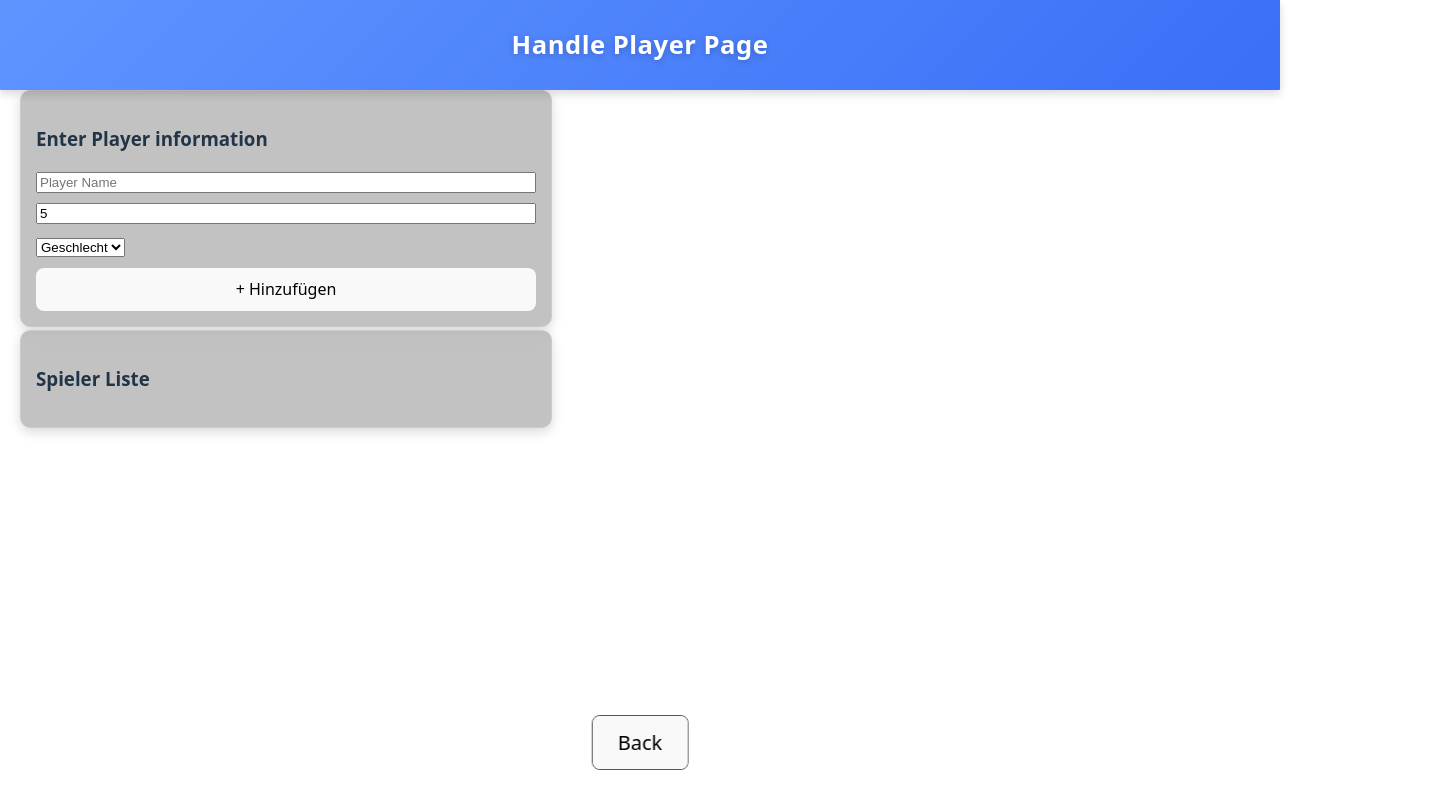
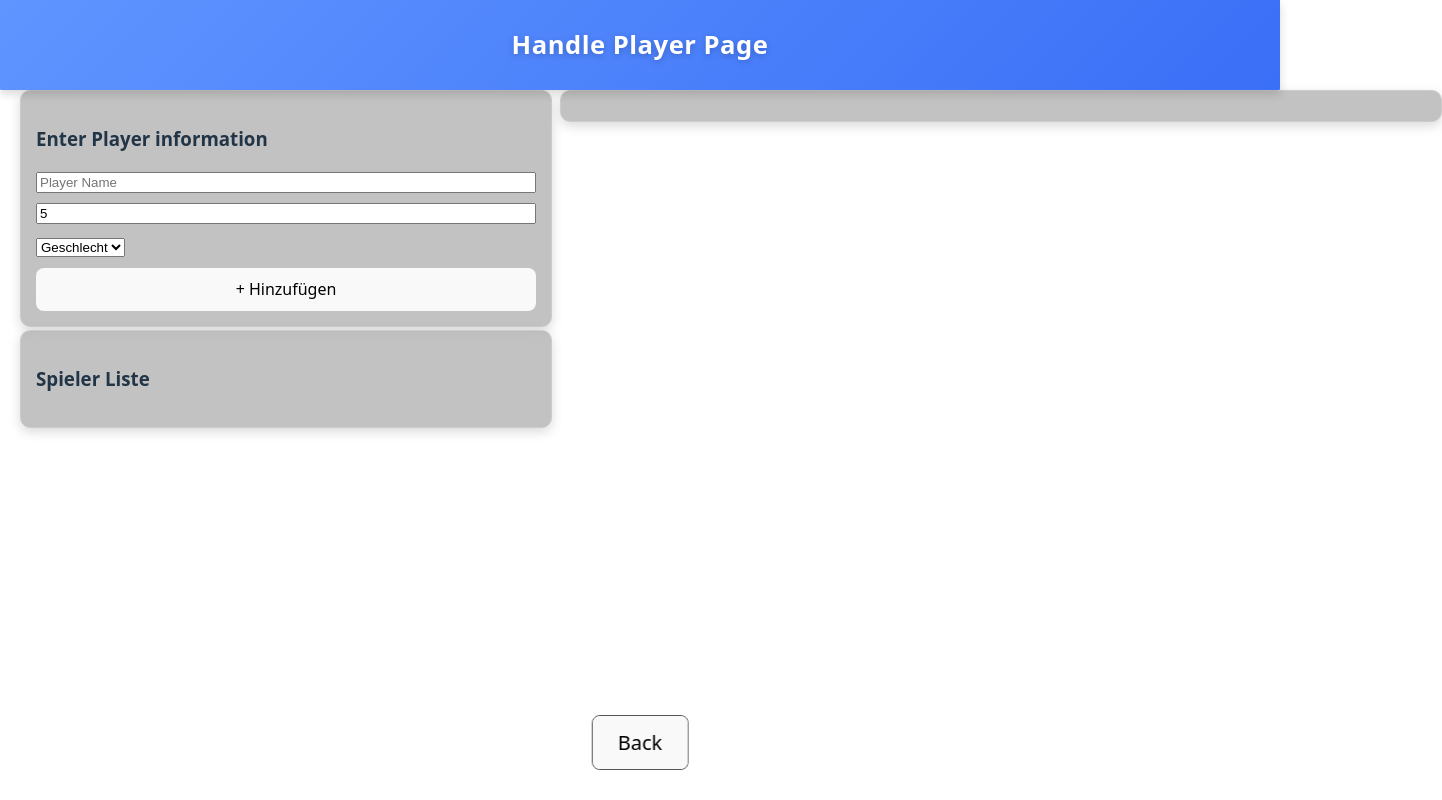
Before and after one commit to AhmedSK-design/demo_tennistournament_v2, a React (Vite) app: page / in a window 1280 px wide. Both pictures are taken after a click on the button "Start a new Tournament". Shown: the whole page, 1442 px wide, since content can reach past the window. Built offline with nearby package versions, Linux system fonts and the light colour scheme.

Commit message:
Change tournament controller

```diff
--- a/src/App.css
+++ b/src/App.css
@@ -65,6 +65,23 @@
 
   box-shadow: 0 4px 12px rgba(0,0,0,0.15);
   border: 1px solid #ccc;
+}
+
+.big-right-window{
+  position: absolute;
+  top: 90px;      /* Abstand vom Header */
+  left: 560px;     /* leicht vom Rand */
+
+  width: 850px;
+  padding: 15px;
+  border-radius: 10px;
+
+  background: #9492928e; /* leicht durchsichtig */
+  backdrop-filter: blur(10px);
+
+  box-shadow: 0 4px 12px rgba(0,0,0,0.15);
+  border: 1px solid #ccc;
+
 }
 
 .player-list {
--- a/src/handlePlayer.tsx
+++ b/src/handlePlayer.tsx
@@ -78,6 +78,9 @@ export default function HandlePlayer({openPrev,dataFromLayout1}: {openPrev: () =
     </div>
     </div>
 
+    <div className="big-right-window">
+
+    </div>
 
 
       <div className="button-bottom-container">
```
Also changed, not shown: 2 other files (tests, documents, lock files or other folders). Lines whose indentation alone changed are shown as unchanged.
